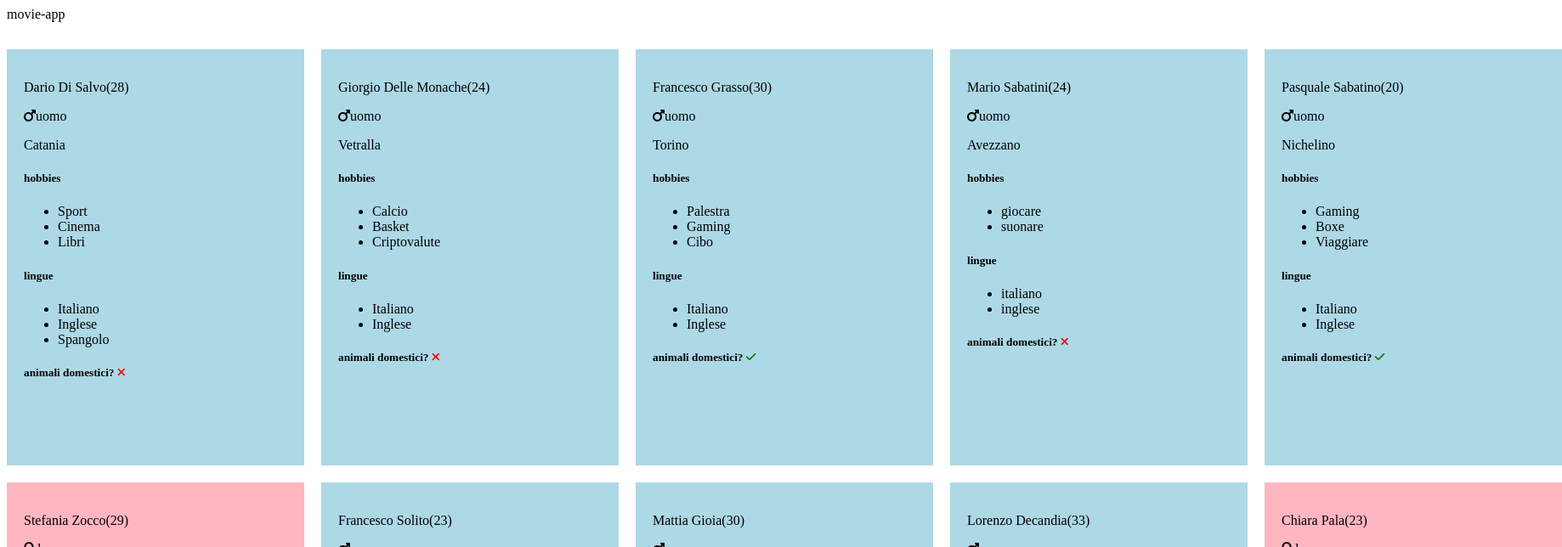
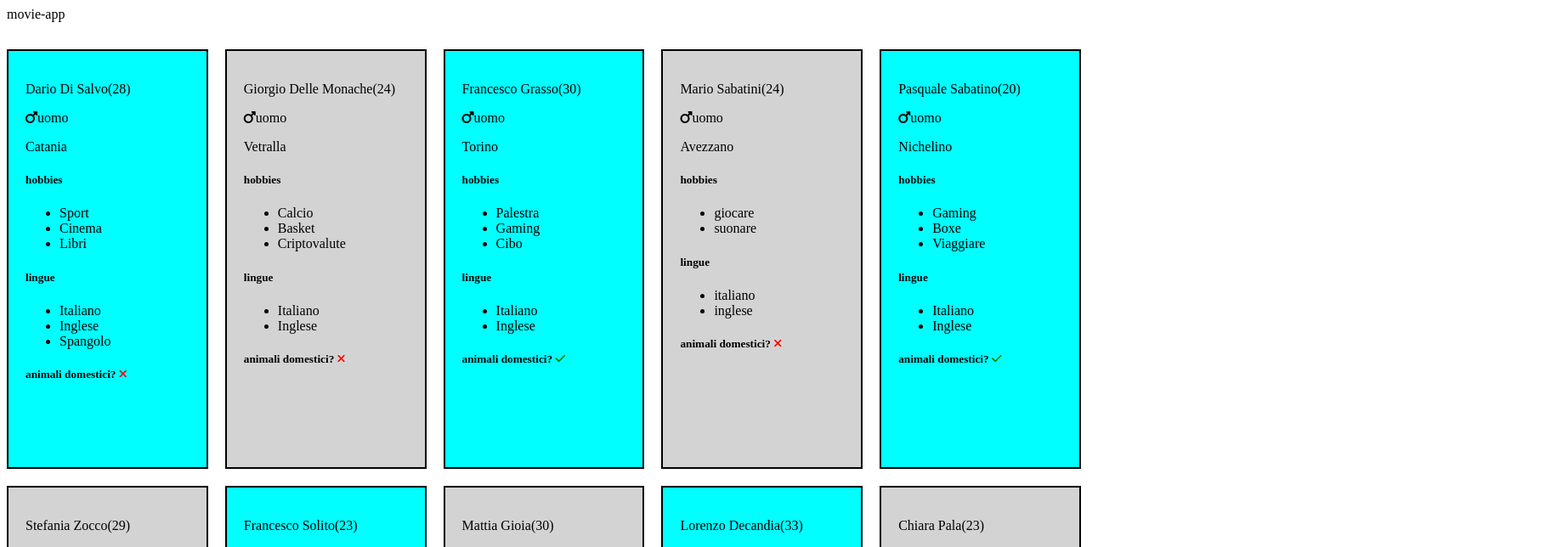
Before and after one commit to stefaniazocco/myAngularApp, an Angular app: page / in a window 1280 px wide. Shown: the top 644 px of the page at 85% size, 1838 px wide, since content can reach past the window. Built offline with nearby package versions, Linux system fonts and the light colour scheme.

Commit message:
add odd and even style

```diff
--- a/src/app/app.component.html
+++ b/src/app/app.component.html
@@ -3,6 +3,8 @@
 <!-- <app-my-first-component-ever title="Block_1" (buttonClicked)="handleBlockOne($event)"></app-my-first-component-ever>
 
 <app-my-first-component-ever title="Block_2" (buttonClicked)="handleBlockTwo($event)"></app-my-first-component-ever> -->
-<div style="display: grid; grid-template-columns: repeat(5, 350px); gap: 20px" >
-<app-student *ngFor="let student of students" [student]="student" ></app-student>
+
+<div style="display: grid; grid-template-columns: repeat(5, 1fr); gap: 20px" >
+    <app-student *ngFor="let student of students; let odd = odd; let even = even"
+    [student]="student" [bgColor]="odd? 'lightgray' : 'cyan'" ></app-student>
 </div>
--- a/src/app/components/student/student.component.html
+++ b/src/app/components/student/student.component.html
@@ -1,4 +1,5 @@
-<div *ngIf="student" [ngStyle]="{'background-color': student.genere === 'M' ? 'lightblue' : 'lightpink' }" style="height :450px; padding: 20px">
+<div *ngIf="student" [ngStyle]="{'background-color': bgColor }"
+    style="height :450px; padding: 20px; border: 2px solid black">
     <p>{{student.nome + " " + student.cognome + "(" + student.eta + ")"}}</p>
     <p>
         <span *ngIf="student.genere === 'M'; else womanTemplate">
--- a/src/app/components/student/student.component.ts
+++ b/src/app/components/student/student.component.ts
@@ -8,4 +8,5 @@ import { Student } from 'src/app/models/student.type';
 })
 export class StudentComponent {
   @Input() student: Student | undefined;
+  @Input() bgColor: string | undefined;
 }
```
